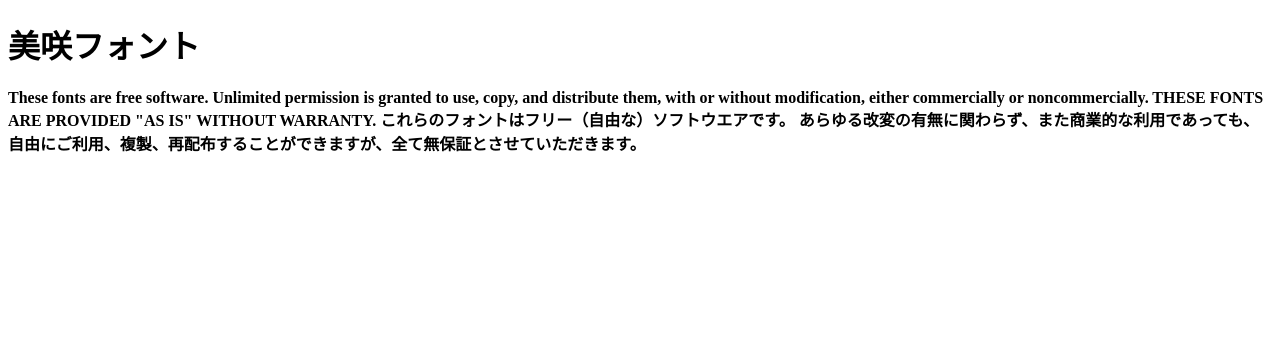
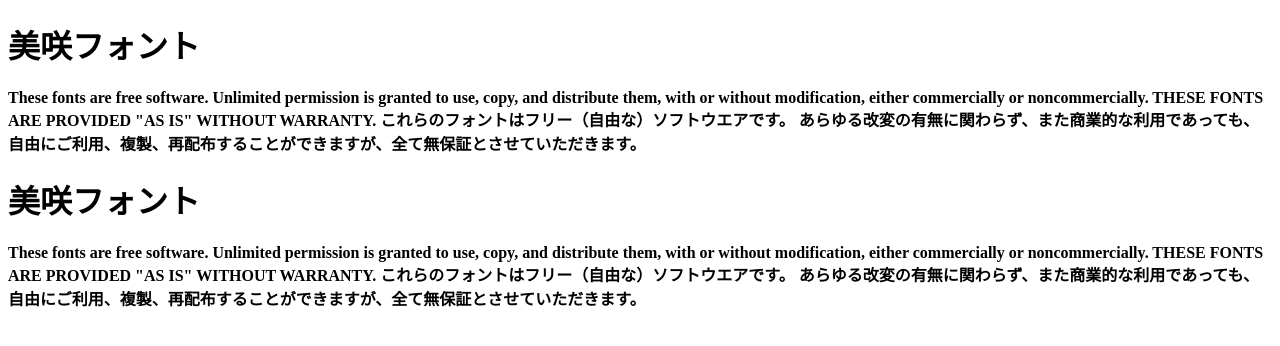
Before and after one commit to up9cloud/font-misaki, a website: page index.html in a window 1280 px wide. Drawn offline with Linux system fonts and the light colour scheme; a web font is replaced by a local one.

Commit message:
:bug: support both: misaki_gothic, misaki_mincho

```diff
--- a/index.css
+++ /dev/null
@@ -1,8 +0,0 @@
-@font-face {
-  font-family: 'misaki';
-  font-style: normal;
-  font-weight: 400;
-  src: url(./misaki/misaki_gothic.ttf) format('truetype'),
-    url(./misaki/misaki_mincho.ttf) format('truetype');
-  /* unicode-range: U+0000-FFFF; */
-}
--- a/index.html
+++ b/index.html
@@ -2,15 +2,20 @@
 <html>
 <head>
   <meta charset="UTF-8">
-  <link href="./index.css" rel="stylesheet">
+  <link href="./misaki_gothic.css" rel="stylesheet">
+  <link href="./misaki_mincho.css" rel="stylesheet">
   <style>
-html, body, pre, code, kbd, samp {
-    font-family: "misaki";
+#misaki_gothic {
+    font-family: "misaki_gothic";
+}
+#misaki_mincho {
+    font-family: "misaki_mincho";
 }
   </style>
 </head>
 
 <body>
+<div id="misaki_gothic">
   <h1>美咲フォント</h1>
   <h4>These fonts are free software.
 Unlimited permission is granted to use, copy, and distribute them, with or without modification, either commercially or noncommercially.
@@ -18,6 +23,16 @@
 これらのフォントはフリー（自由な）ソフトウエアです。
 あらゆる改変の有無に関わらず、また商業的な利用であっても、自由にご利用、複製、再配布することができますが、全て無保証とさせていただきます。
   </h4>
+</div>
+<div id="misaki_mincho">
+  <h1>美咲フォント</h1>
+  <h4>These fonts are free software.
+Unlimited permission is granted to use, copy, and distribute them, with or without modification, either commercially or noncommercially.
+THESE FONTS ARE PROVIDED "AS IS" WITHOUT WARRANTY.
+これらのフォントはフリー（自由な）ソフトウエアです。
+あらゆる改変の有無に関わらず、また商業的な利用であっても、自由にご利用、複製、再配布することができますが、全て無保証とさせていただきます。
+  </h4>
+</div>
 </body>
 
 </html>
--- /dev/null
+++ b/misaki_gothic.css
@@ -0,0 +1,7 @@
+@font-face {
+  font-family: 'misaki_gothic';
+  font-style: normal;
+  font-weight: 400;
+  src: url(./misaki/misaki_gothic.ttf) format('truetype');
+  /* unicode-range: U+0000-FFFF; */
+}
--- /dev/null
+++ b/misaki_mincho.css
@@ -0,0 +1,7 @@
+@font-face {
+  font-family: 'misaki_mincho';
+  font-style: normal;
+  font-weight: 400;
+  src: url(./misaki/misaki_mincho.ttf) format('truetype');
+  /* unicode-range: U+0000-FFFF; */
+}
--- a/package.json
+++ b/package.json
@@ -1,6 +1,6 @@
 {
   "name": "font-misaki",
-  "version": "1.0.0",
+  "version": "1.1.0",
   "description": "Basically, it's for [NES.css](https://github.com/nostalgic-css/NES.css)",
   "main": "index.css",
   "repository": {
```
Also changed, not shown: README.md.
